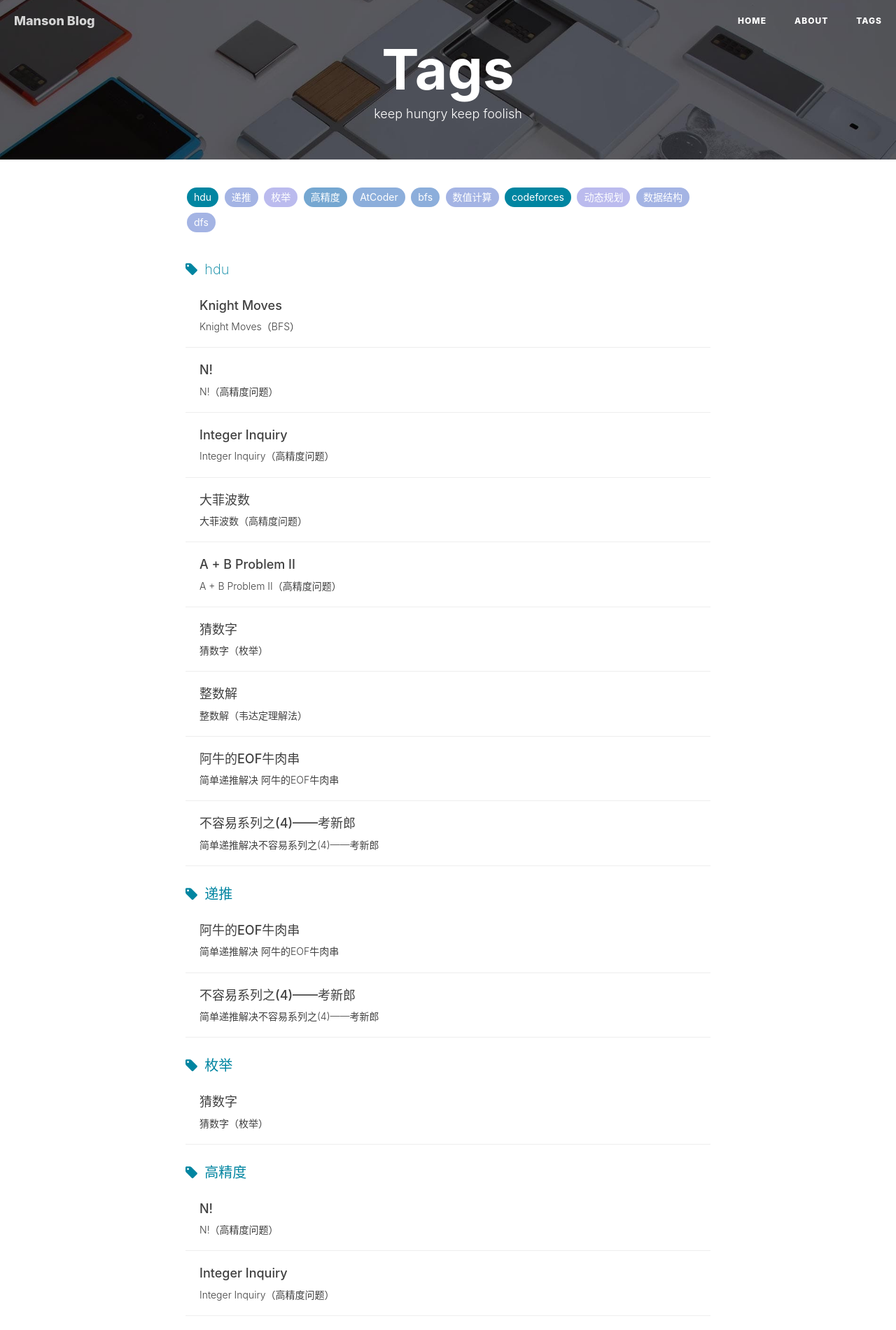
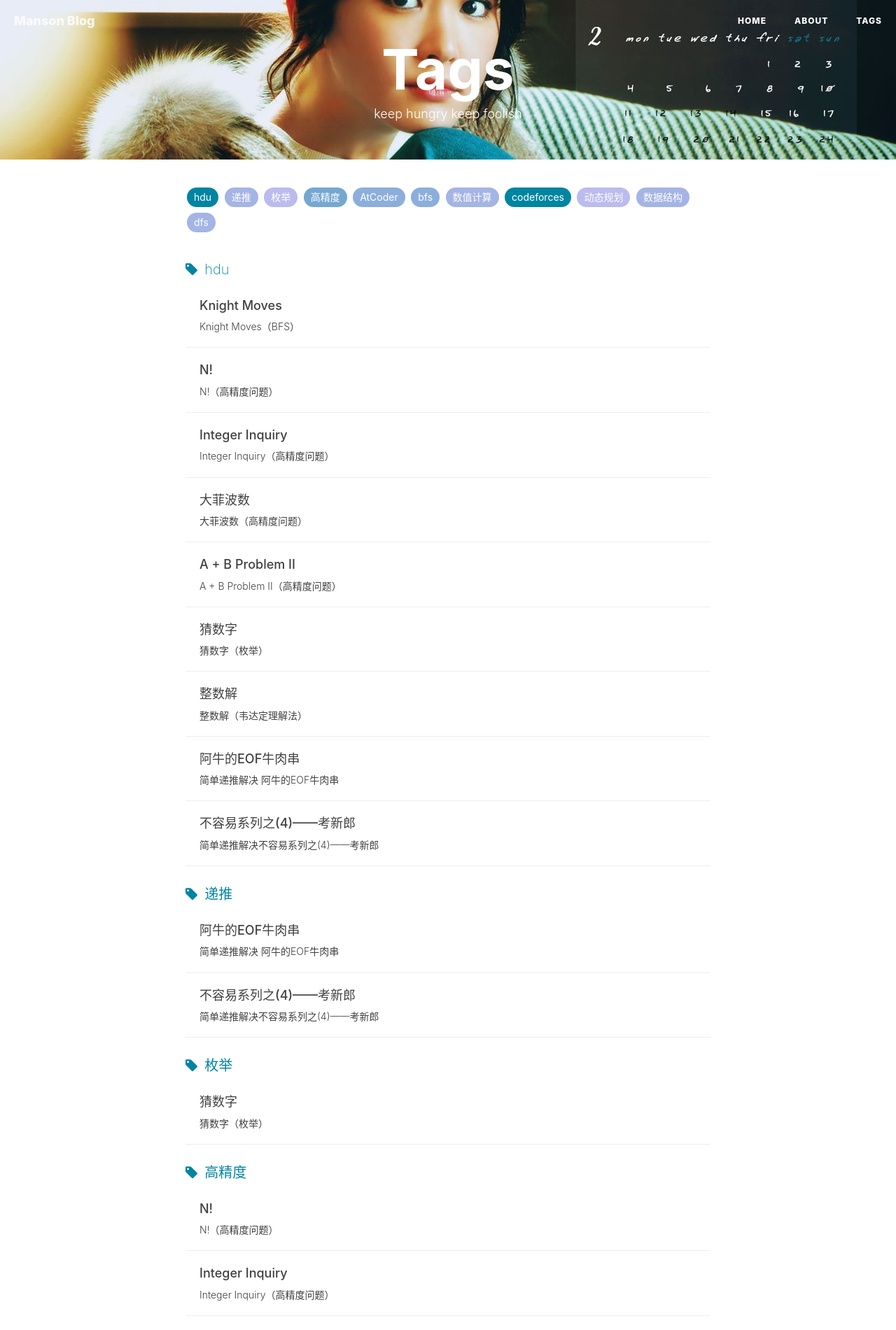
Before and after one commit to MaKaRuiNah/oldblog, a Jekyll site: the page built from tags.html, in a window 1280 px wide. Shown: the top 1901 px of the page at 70% size. Built offline with Jekyll 4.4.1, drawn with Linux system fonts in a browser that asks for light colours; nearby versions of some CDN libraries; comment, search, counter and statistics services are not loaded.

Commit message:
Update tags.html

```diff
--- a/tags.html
+++ b/tags.html
@@ -2,7 +2,7 @@
 title: Tags
 layout: default
 description: keep hungry keep foolish
-header-img: "img/tag-bg.jpg"
+header-img: "img/gakki1.jpg"
 ---
 
 <!-- Page Header -->
```
